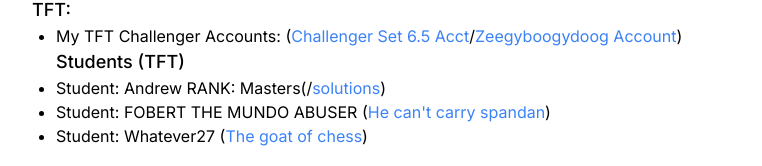
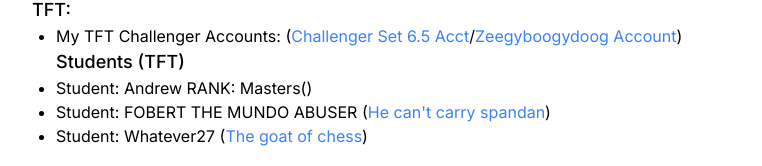
Before and after one commit to zeegy99/zeegy99.github.io, a Next.js app: page /miscellaneous in a window 1280 px wide. Shown: the part 216-382 px from the top of the page, without its empty margins (258-1020 px from the left). Built offline with nearby package versions, Linux system fonts and the light colour scheme.

Commit message:
27whatever

```diff
--- a/src/app/miscellaneous/page.js
+++ b/src/app/miscellaneous/page.js
@@ -55,9 +55,9 @@
 
                                             </a>
 							</span>
-							/
+
 							<span className="cursor-pointer text-blue-500 hover:text-blue-400">
-								<a href="/">solutions</a>
+								<a href="/"></a>
 							</span>
 							)
 						</li>
@@ -77,7 +77,7 @@
 						<li>
 							Student: Whatever27 (
 							<span className="cursor-pointer text-blue-500 hover:text-blue-400">
-								<a href="https://www.op.gg/summoners/na/sAigroeg-NA1" target="_blank" rel="noopener noreferrer">
+								<a href="https://www.chess.com/member/27whatever" target="_blank" rel="noopener noreferrer">
                                               The goat of chess
                                             </a>
 							</span>
```
